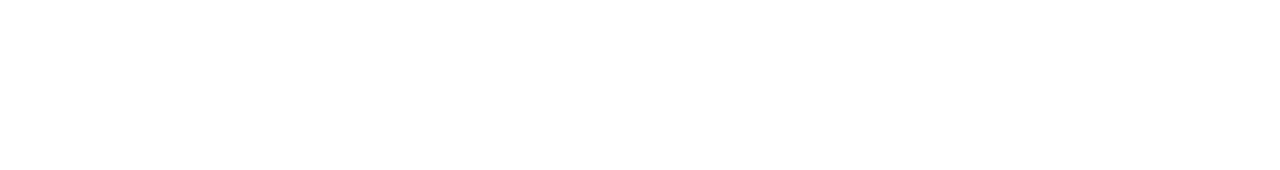
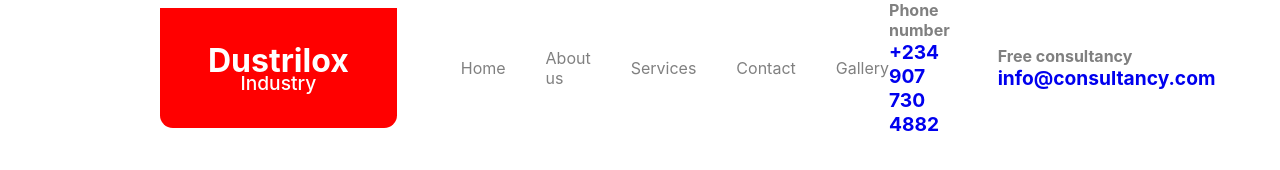
Before and after one commit to DanielOmehe/Dustrilox, a React app in the folder industrial-supplier-website/: page / in a window 1280 px wide. Built offline with nearby package versions, Linux system fonts and the light colour scheme.

Commit message:
Complete navbar for layout

```diff
--- a/industrial-supplier-website/package.json
+++ b/industrial-supplier-website/package.json
@@ -8,9 +8,11 @@
     "@testing-library/user-event": "^13.5.0",
     "react": "^18.2.0",
     "react-dom": "^18.2.0",
+    "react-icons": "^5.0.1",
     "react-router": "^6.22.1",
     "react-router-dom": "^6.22.1",
     "react-scripts": "5.0.1",
+    "sass": "^1.71.1",
     "web-vitals": "^2.1.4"
   },
   "scripts": {
--- /dev/null
+++ b/industrial-supplier-website/src/components/layout/index.js
@@ -0,0 +1,12 @@
+import NavBar from "./navbar";
+
+const Layout = ({ children }) => {
+	return (
+		<>
+			<NavBar />
+
+		</>
+	);
+};
+
+export default Layout;
--- /dev/null
+++ b/industrial-supplier-website/src/components/layout/navbar/index.css
@@ -0,0 +1,63 @@
+.navbar{
+    width: 100%;
+    height: auto;
+    display: flex;
+    align-items: center;
+    justify-content: space-between;
+    padding: 0 10rem;
+}
+
+.navbar-content{
+    display: flex;
+    justify-content: flex-start;
+    gap: 4rem;
+}
+
+.logo{
+    background: red;
+    display: grid;
+    place-items: center;
+    height: 120px;
+    place-content: center;
+    padding: 0 3rem;
+    color: #fff;
+    border-radius: 0 0 .8rem .8rem;
+}
+
+.logo h1{
+    font-size: 2rem;
+    font-weight: 700;
+    margin-bottom: -.6rem;
+}
+
+.logo h2{
+    font-size: 1.2rem;
+    font-weight: 500;
+}
+
+.nav-items{
+    display: flex;
+    align-items: center;
+    justify-content: flex-start;
+    gap: 2.5rem;
+}
+
+.nav-items li a{
+    color: grey;
+}
+
+.contact-details{
+    display: flex;
+    align-items: center;
+    justify-content: center;
+    gap: 3rem;
+}
+
+.contact-details h1{
+    font-size: 1rem;
+    color: grey;
+}
+
+.contact-details h2{
+    font-size: 1.2rem;
+}
--- /dev/null
+++ b/industrial-supplier-website/src/components/layout/navbar/index.js
@@ -0,0 +1,44 @@
+import './index.css'
+import { Link } from "react-router-dom";
+
+const NavBar = () => {
+	return (
+		<nav className="navbar">
+			<section className='navbar-content'>
+				<Link to={"/"} className="logo">
+					<h1>Dustrilox</h1>
+					<h2>Industry</h2>
+				</Link>
+				<ul className="nav-items">
+					<li className="nav-itmem">
+						<Link to={"/"}>Home</Link>
+					</li>
+					<li className="nav-itmem">
+						<Link to={"/about"}>About us</Link>
+					</li>
+					<li className="nav-itmem">
+						<Link to={"/services"}>Services</Link>
+					</li>
+					<li className="nav-itmem">
+						<Link to={"/contact"}>Contact</Link>
+					</li>
+					<li className="nav-itmem">
+						<Link to={"/gallery"}>Gallery</Link>
+					</li>
+				</ul>
+			</section>
+			<section className="contact-details">
+				<Link to={"/"}>
+					<h1>Phone number</h1>
+					<h2>+234 907 730 4882</h2>
+				</Link>
+				<Link to={"/"}>
+					<h1>Free consultancy</h1>
+					<h2>info@consultancy.com</h2>
+				</Link>
+			</section>
+		</nav>
+	);
+};
+
+export default NavBar;
--- a/industrial-supplier-website/src/index.css
+++ b/industrial-supplier-website/src/index.css
@@ -1,3 +1,9 @@
+*{
+    margin: 0;
+    padding: 0;
+    box-sizing: border-box;
+}
+
 body {
   margin: 0;
   font-family: -apple-system, BlinkMacSystemFont, 'Segoe UI', 'Roboto', 'Oxygen',
@@ -11,3 +17,11 @@ code {
   font-family: source-code-pro, Menlo, Monaco, Consolas, 'Courier New',
     monospace;
 }
+
+a{
+    text-decoration: none;
+}
+
+li{
+    list-style: none;
+}
--- a/industrial-supplier-website/src/index.js
+++ b/industrial-supplier-website/src/index.js
@@ -1,16 +1,19 @@
 import * as React from "react";
 import * as ReactDOM from "react-dom";
-import {
-  createBrowserRouter,
-  RouterProvider,
-} from "react-router-dom";
+import { createBrowserRouter, RouterProvider } from "react-router-dom";
+import HomePage from "./pages/home";
+import './index.css'
 
 const router = createBrowserRouter([
-  {
-    path: "/",
-  },
+	{
+		path: "/",
+		element: <HomePage />,
+		errorElement: (
+			<h1>404 Oop, Sorry the page you're looking for does not exist</h1>
+		),
+	},
 ]);
 
 ReactDOM.createRoot(document.getElementById("root")).render(
-  <RouterProvider router={router} />
+	<RouterProvider router={router} />
 );
--- a/industrial-supplier-website/src/pages/home/index.js
+++ b/industrial-supplier-website/src/pages/home/index.js
@@ -0,0 +1,9 @@
+import Layout from "../../components/layout"
+
+const HomePage =()=>{
+    return(
+        <Layout></Layout>
+    )
+}
+
+export default HomePage
```
Also changed, not shown: industrial-supplier-website/src/components/layout/hero/index.css (added), industrial-supplier-website/src/components/layout/hero/index.js (added), 1 other file.
